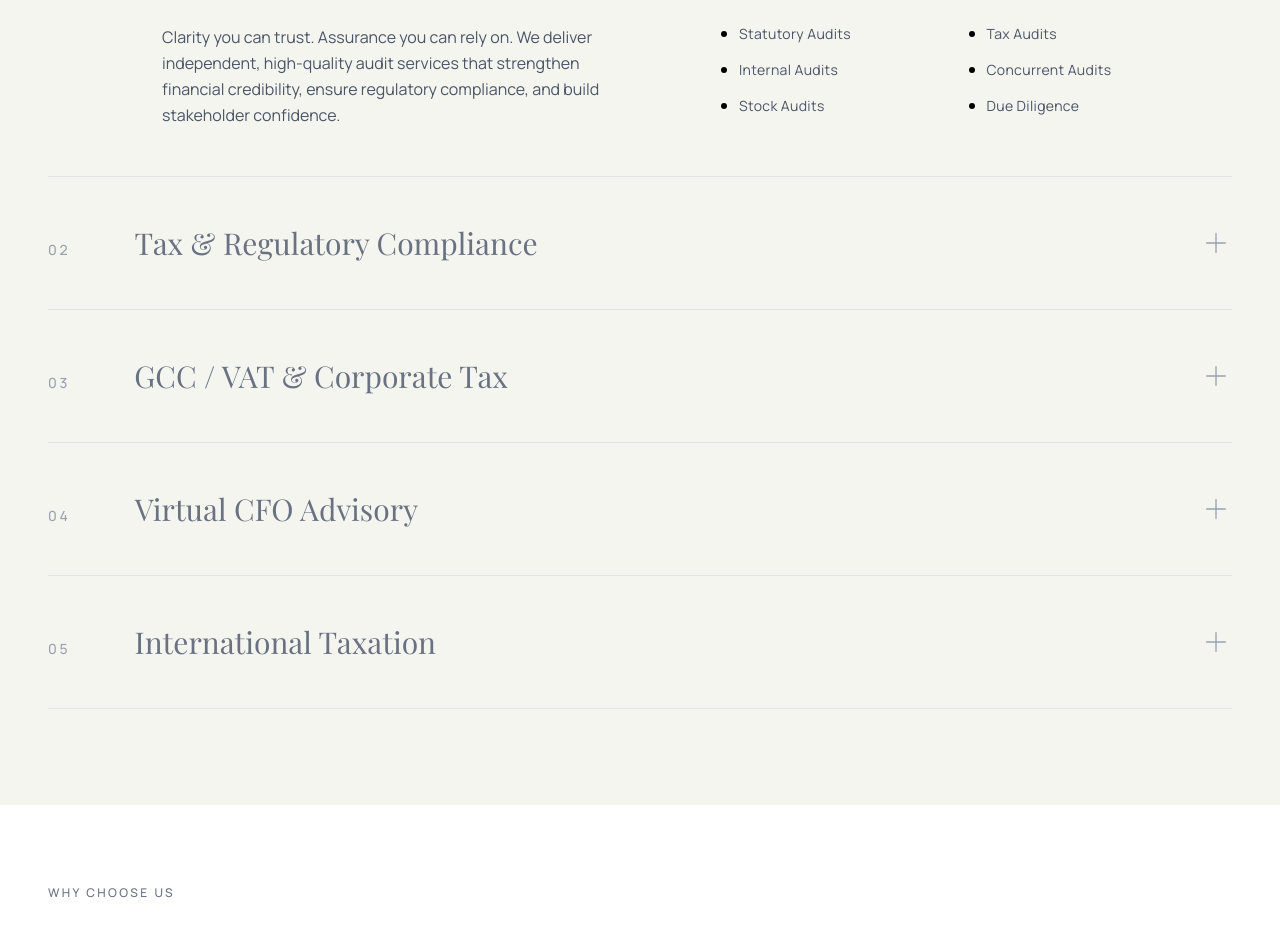
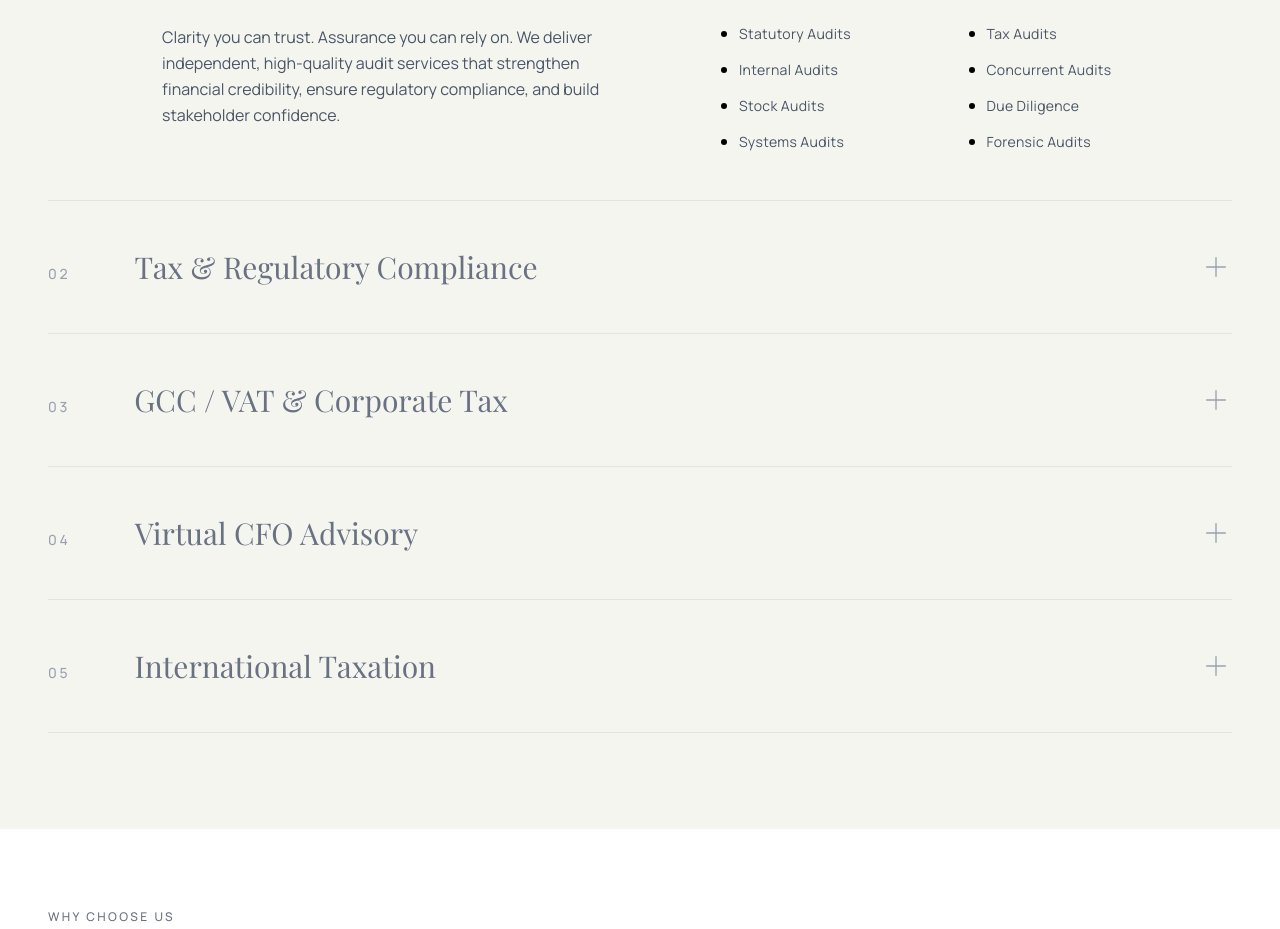
Before and after one commit to AsilMehaboob/Ashil-Associates, a Next.js app: page / in a window 1280 px wide. Shown: the part 2140-3069 px from the top of the page. Built offline with nearby package versions, Linux system fonts and the light colour scheme.

Commit message:
update services

```diff
--- a/constants/index.ts
+++ b/constants/index.ts
@@ -362,6 +362,8 @@ export const SERVICES_CONTENT = {
         "Concurrent Audits",
         "Stock Audits",
         "Due Diligence",
+        "Systems Audits",
+        "Forensic Audits",
       ],
     },
     {
@@ -372,7 +374,7 @@ export const SERVICES_CONTENT = {
         "Income Tax Planning & Filing",
         "GST Registration & Returns",
         "TDS Compliance",
-        "International Taxation",
+        "International Taxation ( FEMA )",
         "Transfer Pricing",
         "Tax Litigation Support",
       ],
```
